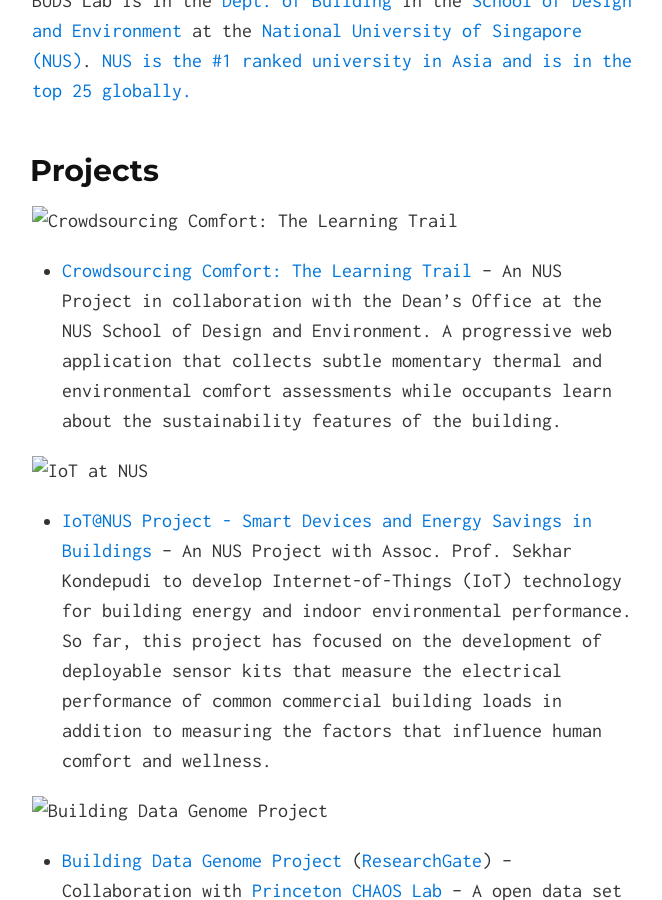
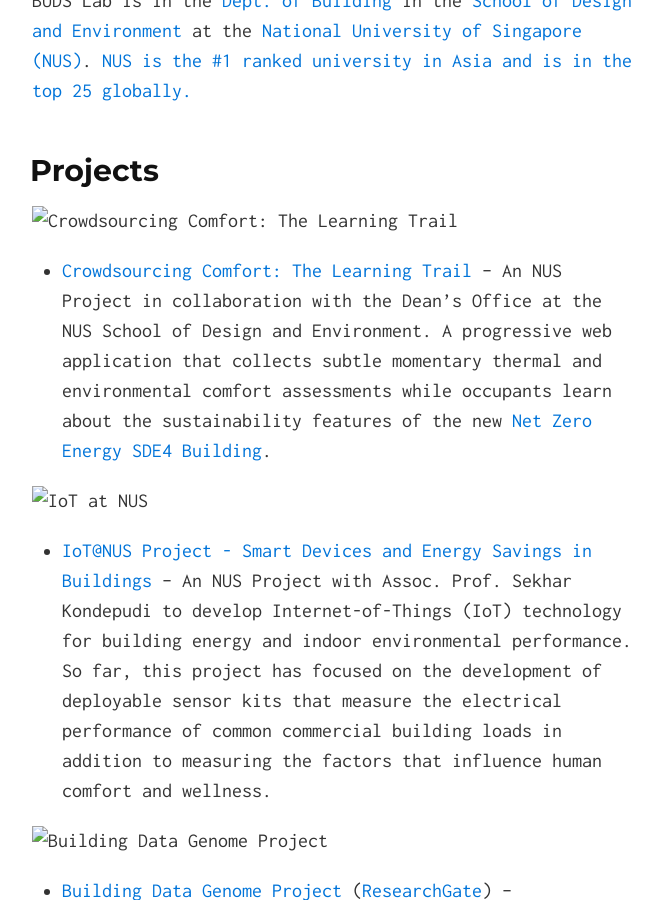
Before and after one commit to buds-lab/buds-lab.github.io, a Jekyll site: the page built from index.md, in a window 1280 px wide and 900 px high, scrolled down 434 px. Shown: the whole window, without its empty margins (308-970 px from the left). Built offline with Jekyll 4.4.1, drawn with Linux system fonts in a browser that asks for light colours.

Commit message:
update icon

```diff
--- a/index.md
+++ b/index.md
@@ -14,7 +14,7 @@ BUDS Lab is in the [Dept. of Building](https://nus.edu/2mzJmtt){:target="_blank"
 
 ## Projects
 ![Crowdsourcing Comfort: The Learning Trail](buds-lab.github.io/learningtrail_smaller.png)
-* [Crowdsourcing Comfort: The Learning Trail](http://learningtrail.budslab.org/){:target="_blank"} -- An NUS Project in collaboration with the Dean's Office at the NUS School of Design and Environment. A progressive web application that collects subtle momentary thermal and environmental comfort assessments while occupants learn about the sustainability features of the building.
+* [Crowdsourcing Comfort: The Learning Trail](http://learningtrail.budslab.org/){:target="_blank"} -- An NUS Project in collaboration with the Dean's Office at the NUS School of Design and Environment. A progressive web application that collects subtle momentary thermal and environmental comfort assessments while occupants learn about the sustainability features of the new [Net Zero Energy SDE4 Building](https://www.youtube.com/watch?v=bjS6-hS0H8Y){:target="_blank"}.
 
 ![IoT at NUS](buds-lab.github.io/iotatnus.png)
 * [IoT@NUS Project - Smart Devices and Energy Savings in Buildings](https://www.researchgate.net/project/IoTNUS-Smart-Devices-and-Energy-Savings-for-Buildings){:target="_blank"} -- An NUS Project with Assoc. Prof. Sekhar Kondepudi to develop Internet-of-Things (IoT) technology for building energy and indoor environmental performance. So far, this project has focused on the development of deployable sensor kits that measure the electrical performance of common commercial building loads in addition to measuring the factors that influence human comfort and wellness.
```
Also changed, not shown: learningtrail_smaller.png.
